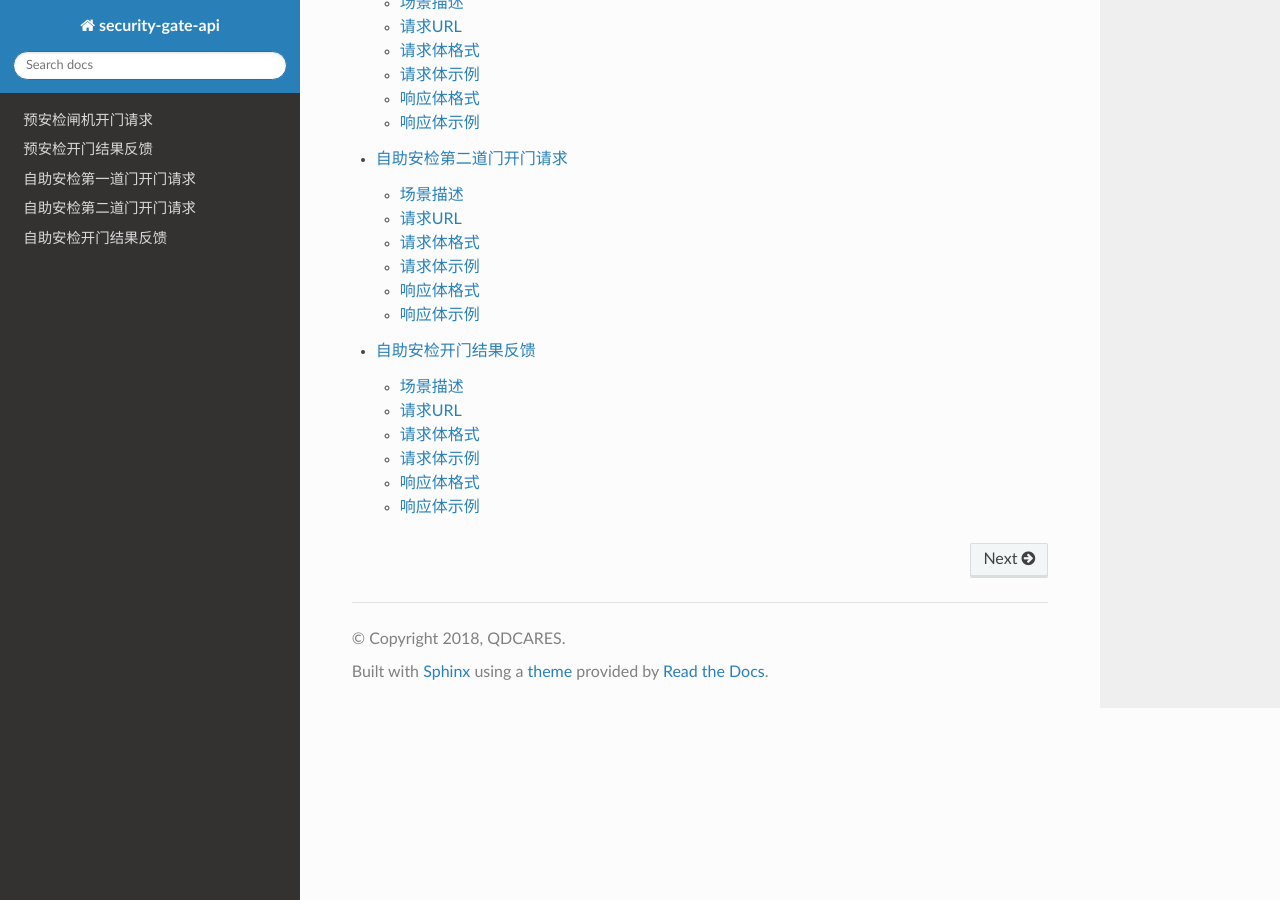
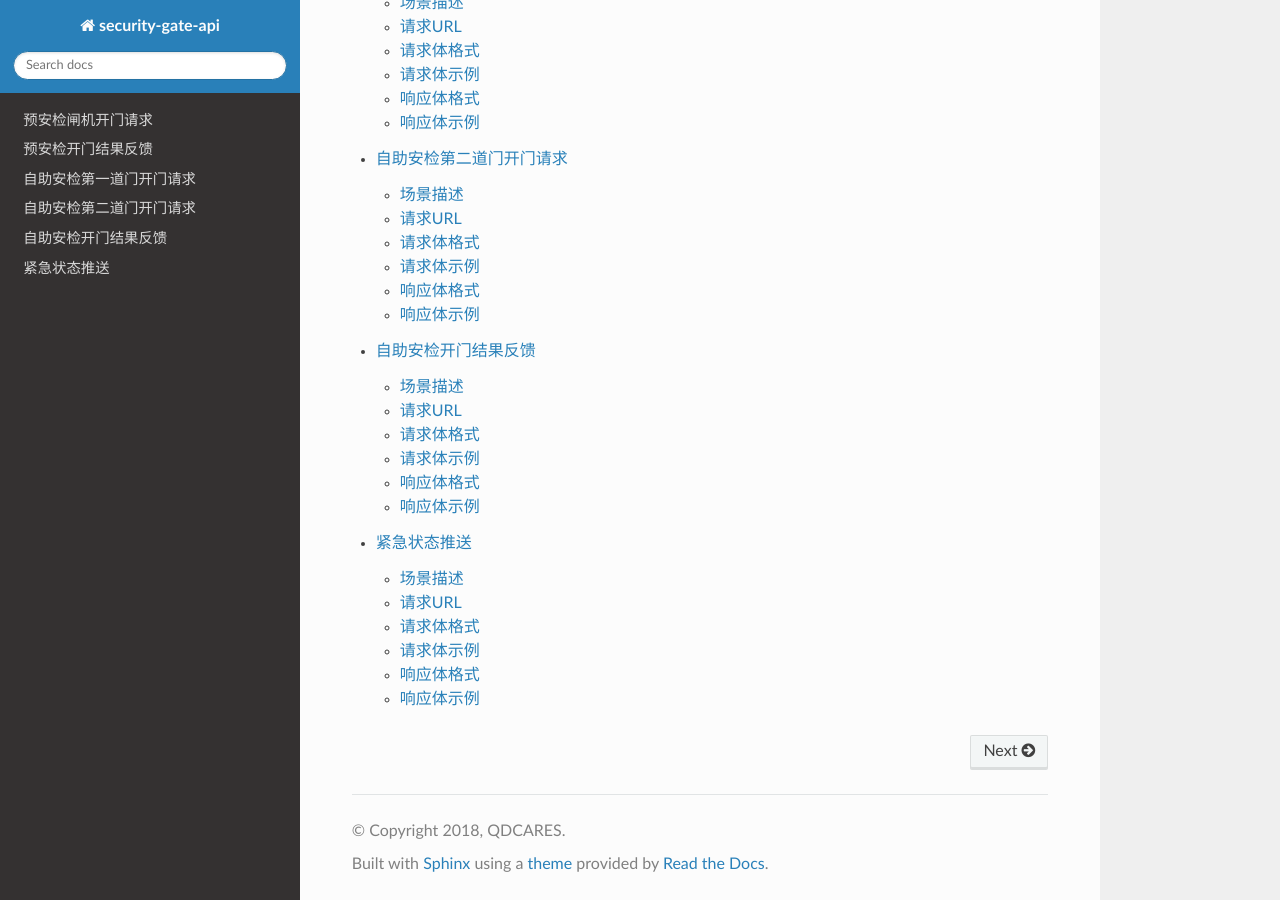
Before and after one commit to kinshines/security-gate-api-doc, a Sphinx documentation site: the page built from source/index.rst, in a window 1280 px wide and 900 px high, scrolled down 955 px. Built offline with Sphinx 7.4.7 and the Read the Docs theme 2.0.0, drawn with Linux system fonts in a browser that asks for light colours.

Commit message:
emergency

```diff
--- /dev/null
+++ b/source/emergency.rst
@@ -0,0 +1,31 @@
+==========================
+紧急状态推送
+==========================
+
+场景描述
+-------------
+按动闸机紧急按钮，闸机软件进入紧急状态，并将紧急状态推送至安检信息系统。
+取消紧急后，恢复到紧急前的状态，并将正常状态推送至安检信息系统。
+
+请求URL
+-------------------------
+**HTTP POST**  /api/gate/setemergency
+
+请求体格式
+----------------------------
+请求体格式为JSON，字段名不区分大小写::
+
+    {
+        "DeviceCode":"string",//设备编号
+        "Emergency","int"//紧急状态,0:正常;1:紧急
+    }
+
+请求体示例
+----------------------------
+::
+    {
+        "DeviceCode":"Z001",
+        "Emergency":1,
+    }
+
+.. include:: _include/security_feedback_response.rst
--- a/source/index.rst
+++ b/source/index.rst
@@ -25,3 +25,4 @@
    self_security_first
    self_security_second
    self_security_feedback
+   emergency
```
